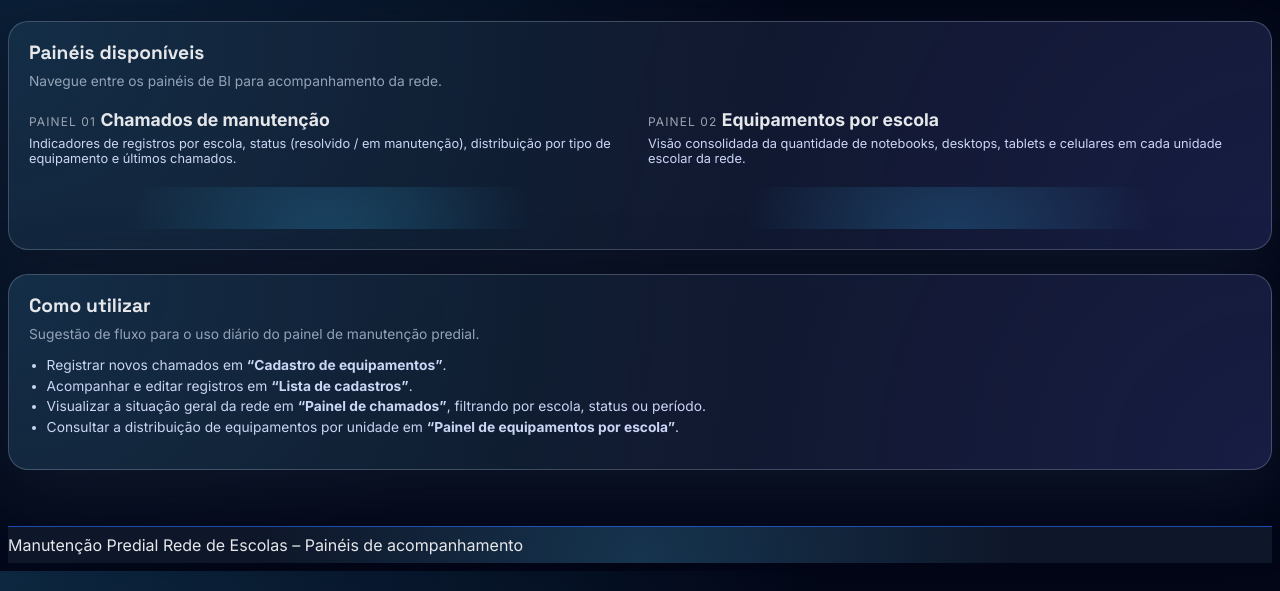
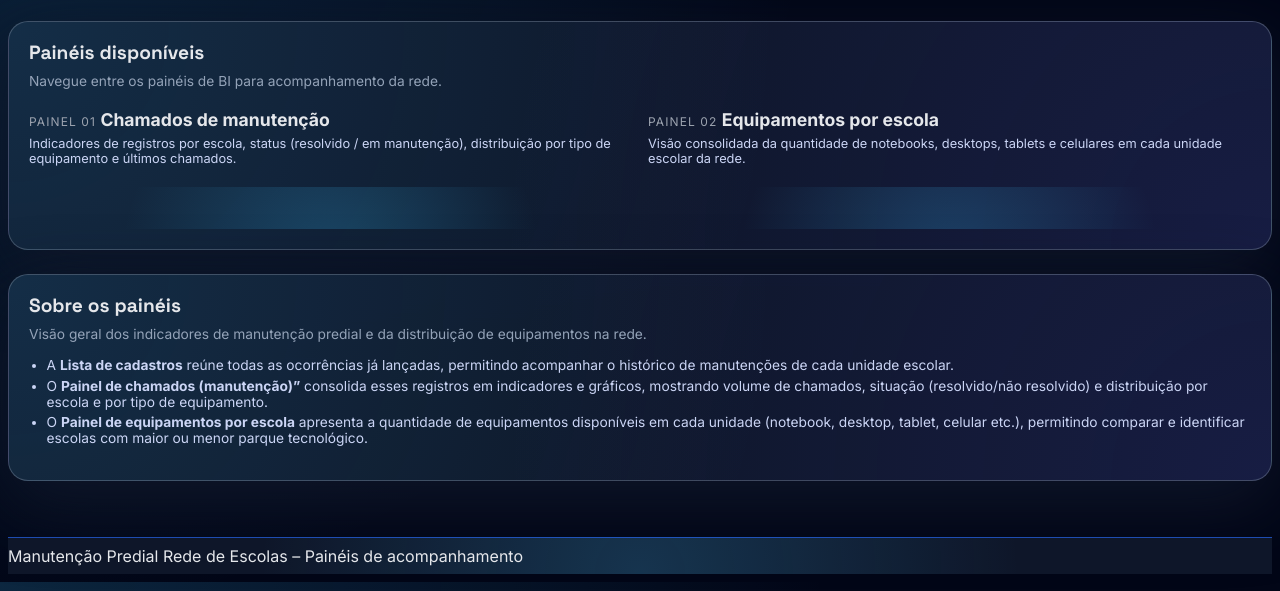
Before and after one commit to SamucaCS/painel-setec, a plain HTML site: page index.html in a window 1280 px wide. Shown: the part 209-800 px from the top of the page. Drawn offline with Linux system fonts and the light colour scheme.

Commit message:
Update index.html

```diff
--- a/index.html
+++ b/index.html
@@ -74,28 +74,29 @@
         </section>
 
         <section class="card">
-            <h2 style="margin-bottom:.5rem;">Como utilizar</h2>
+            <h2 style="margin-bottom:.5rem;">Sobre os painéis</h2>
             <p class="card-subtitle">
-                Sugestão de fluxo para o uso diário do painel de manutenção predial.
+                Visão geral dos indicadores de manutenção predial e da distribuição de equipamentos na rede.
             </p>
 
             <ul style="margin-top:.9rem; font-size:.86rem; color:#cbd5f5; padding-left:1.1rem;">
                 <li style="margin-bottom:.3rem;">
-                    Registrar novos chamados em <strong>“Cadastro de equipamentos”</strong>.
+                    A <strong>Lista de cadastros</strong> reúne todas as ocorrências já lançadas, permitindo
+                    acompanhar o histórico de manutenções de cada unidade escolar.
                 </li>
                 <li style="margin-bottom:.3rem;">
-                    Acompanhar e editar registros em <strong>“Lista de cadastros”</strong>.
-                </li>
-                <li style="margin-bottom:.3rem;">
-                    Visualizar a situação geral da rede em
-                    <strong>“Painel de chamados”</strong>, filtrando por escola, status ou período.
+                    O <strong>Painel de chamados (manutenção)”</strong> consolida esses registros em indicadores
+                    e gráficos, mostrando volume de chamados, situação (resolvido/não resolvido) e distribuição
+                    por escola e por tipo de equipamento.
                 </li>
                 <li>
-                    Consultar a distribuição de equipamentos por unidade em
-                    <strong>“Painel de equipamentos por escola”</strong>.
+                    O <strong>Painel de equipamentos por escola</strong> apresenta a quantidade de equipamentos
+                    disponíveis em cada unidade (notebook, desktop, tablet, celular etc.), permitindo comparar e
+                    identificar escolas com maior ou menor parque tecnológico.
                 </li>
             </ul>
         </section>
+
     </main>
 
     <footer class="site-footer">
```
